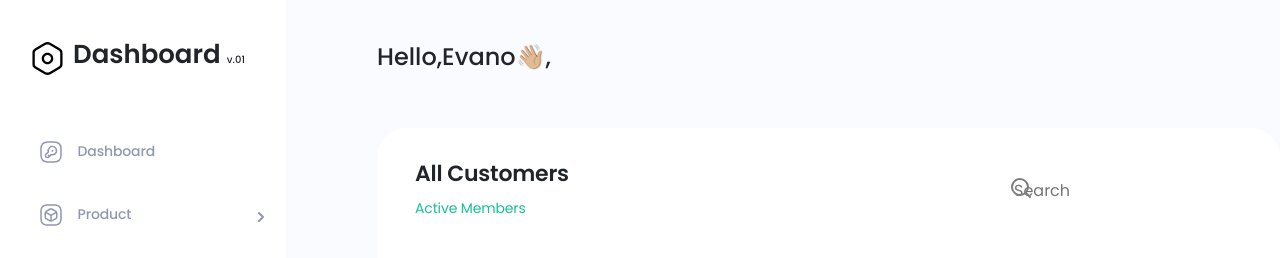
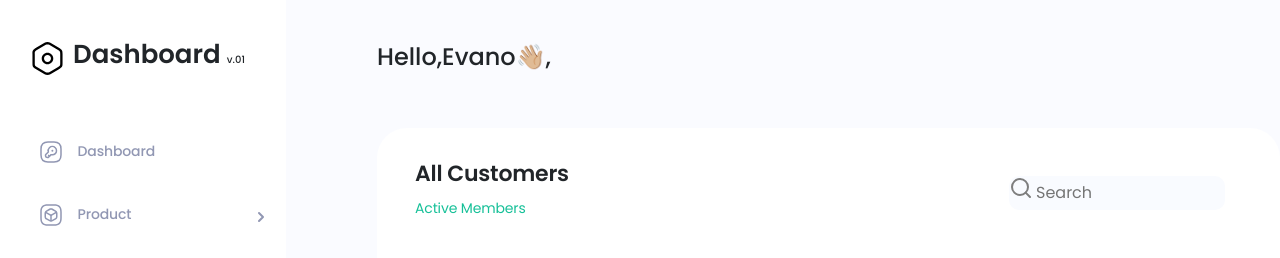
Before and after one commit to Totemy/dashboard-app, a Vue app: page / in a window 1280 px wide. Shown: the top 258 px of the page. Built offline with nearby package versions, Linux system fonts and the light colour scheme.

Commit message:
Edited some buttons

```diff
--- a/src/styles/_button.scss
+++ b/src/styles/_button.scss
@@ -44,6 +44,9 @@
         &_active{
             background-color: $second-color;
             color: #FFFFFF;
+            &:hover{
+                color: #FFFFFF;
+            }
         }
     }
 }
--- a/src/styles/_common.scss
+++ b/src/styles/_common.scss
@@ -0,0 +1,3 @@
+a:hover {
+    text-decoration: none;
+}
--- a/src/styles/_main.scss
+++ b/src/styles/_main.scss
@@ -4,6 +4,7 @@ body{
     background-repeat: no-repeat;
     background-position-x: left;
     font-family: 'Poppins', sans-serif;
+
 }
 .page{
     margin-left: 377px;
@@ -68,7 +69,8 @@ body{
         border: 0px;
         width: 216px;
         margin-right: 45px;
-        padding: 3px 14px 3px 5px;
+        padding: 5px 14px 5px 27px;
+        background-color:#F9FBFF;
     }
     &__icon{
         width: 24px;
--- a/src/styles/_navbar.scss
+++ b/src/styles/_navbar.scss
@@ -90,6 +90,7 @@
     }
     &__item{
       color: #ffffff;
+      width: 0;
     }
     .open-menu {
       opacity: 1;
```
